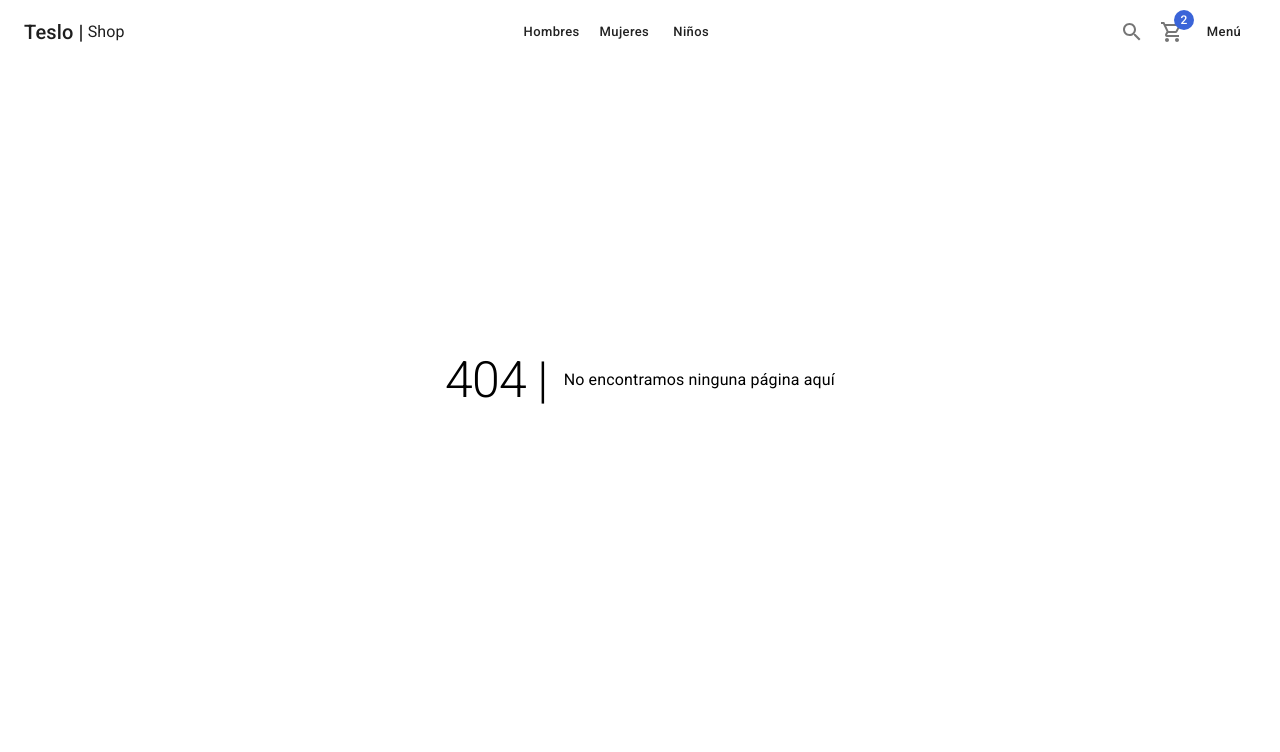
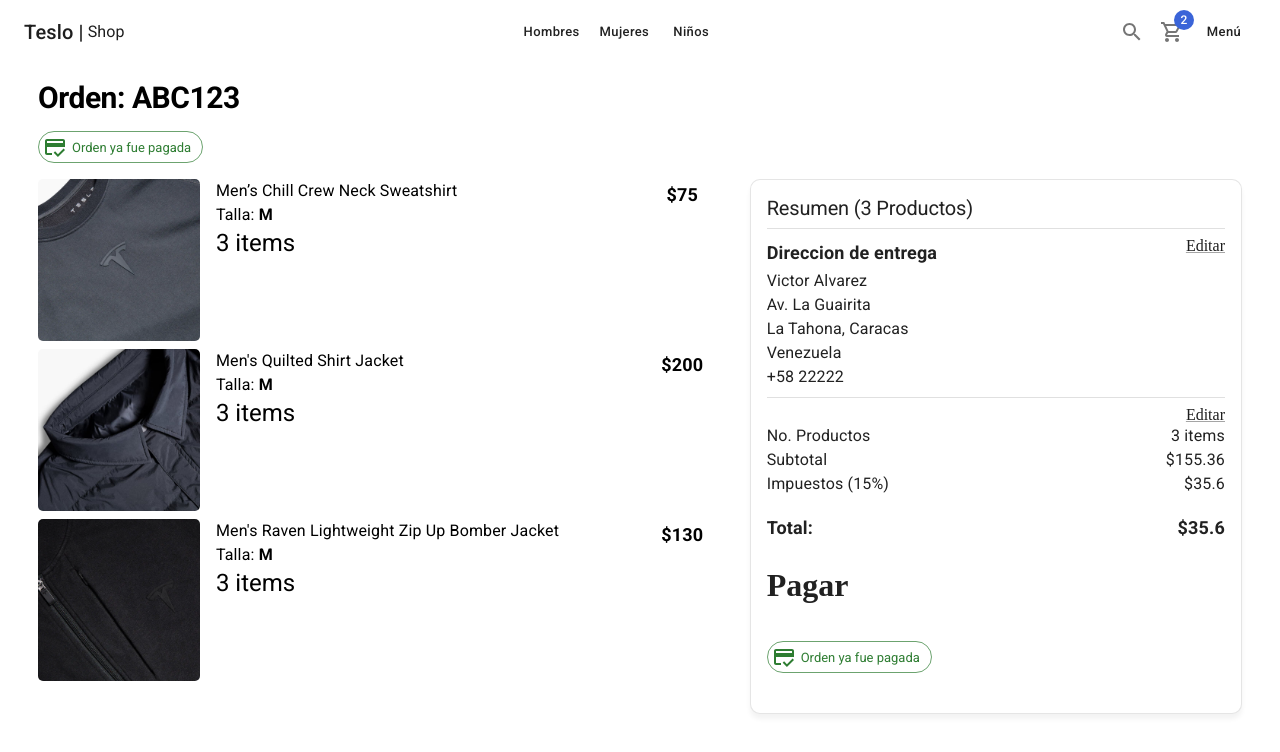
Before and after one commit to vhalvarez/teslo-shop-nextjs, a Next.js app: page /orders/1 in a window 1280 px wide. Before the commit this address had no page. Shown: the top 752 px of the page. Built offline with nearby package versions, Linux system fonts and the light colour scheme.

Commit message:
pagina de pago

```diff
--- /dev/null
+++ b/pages/orders/[id].tsx
@@ -0,0 +1,104 @@
+import NextLink from "next/link";
+import { ShopLayout } from "../../components/layouts/ShopLayout";
+import { CartList, OrderSummary } from "../../components/cart/";
+import {
+    Box,
+    Card,
+    CardContent,
+    Divider,
+    Grid,
+    Typography,
+    Link,
+    Chip,
+} from "@mui/material";
+import {
+    CreditCardOffOutlined,
+    CreditScoreOutlined,
+} from "@mui/icons-material";
+
+const OrderPage = () => {
+    return (
+        <ShopLayout
+            title="Resumen de la orden 1231312"
+            pageDescription="Resumen de la orden"
+        >
+            <Typography variant="h1" component="h1">
+                Orden: ABC123
+            </Typography>
+
+            {/* <Chip
+                sx={{ my: 2 }}
+                label="Pendiente de pago"
+                variant="outlined"
+                color="error"
+                icon={<CreditCardOffOutlined />}
+            /> */}
+            <Chip
+                sx={{ my: 2 }}
+                label="Orden ya fue pagada"
+                variant="outlined"
+                color="success"
+                icon={<CreditScoreOutlined />}
+            />
+
+            <Grid container spacing={2}>
+                <Grid item xs={12} sm={7}>
+                    <CartList />
+                </Grid>
+                <Grid item xs={12} sm={5}>
+                    <Card className="summary-card">
+                        <CardContent>
+                            <Typography variant="h2">
+                                Resumen (3 Productos)
+                            </Typography>
+                            <Divider sx={{ my: 1 }} />
+
+                            <Box
+                                display={"flex"}
+                                justifyContent="space-between"
+                            >
+                                <Typography variant="subtitle1">
+                                    Direccion de entrega
+                                </Typography>
+                                <NextLink href="/checkout/address" passHref>
+                                    <Link underline="always">Editar</Link>
+                                </NextLink>
+                            </Box>
+
+                            <Typography>Victor Alvarez</Typography>
+                            <Typography>Av. La Guairita</Typography>
+                            <Typography>La Tahona, Caracas</Typography>
+                            <Typography>Venezuela</Typography>
+                            <Typography>+58 22222</Typography>
+
+                            <Divider sx={{ my: 1 }} />
+
+                            <Box display={"flex"} justifyContent="end">
+                                <NextLink href="/cart" passHref>
+                                    <Link underline="always">Editar</Link>
+                                </NextLink>
+                            </Box>
+
+                            <OrderSummary />
+
+                            <Box sx={{ mt: 3 }}>
+                                {/* Todo */}
+                                <h1>Pagar</h1>
+
+                                <Chip
+                                    sx={{ my: 2 }}
+                                    label="Orden ya fue pagada"
+                                    variant="outlined"
+                                    color="success"
+                                    icon={<CreditScoreOutlined />}
+                                />
+                            </Box>
+                        </CardContent>
+                    </Card>
+                </Grid>
+            </Grid>
+        </ShopLayout>
+    );
+};
+
+export default OrderPage;
```
